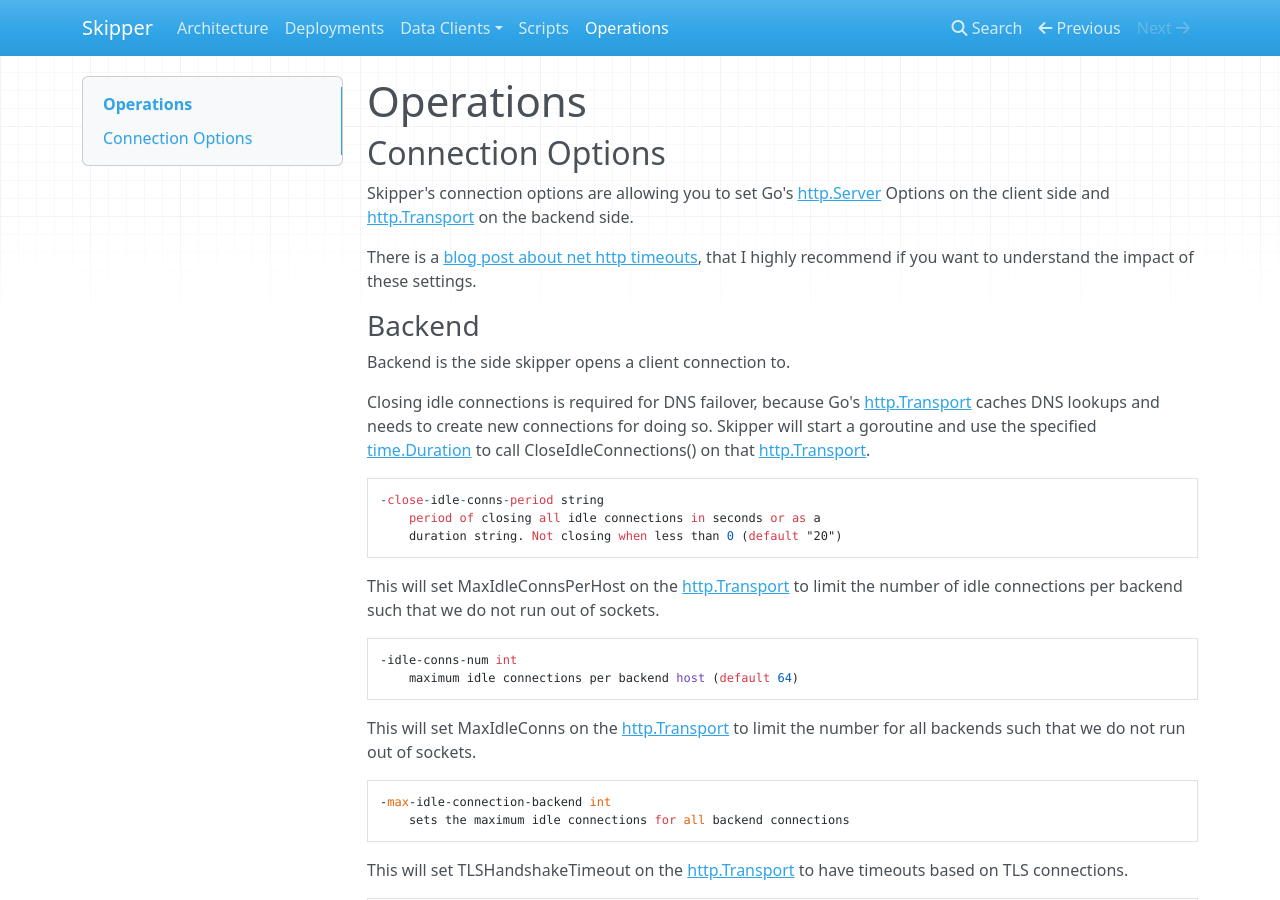
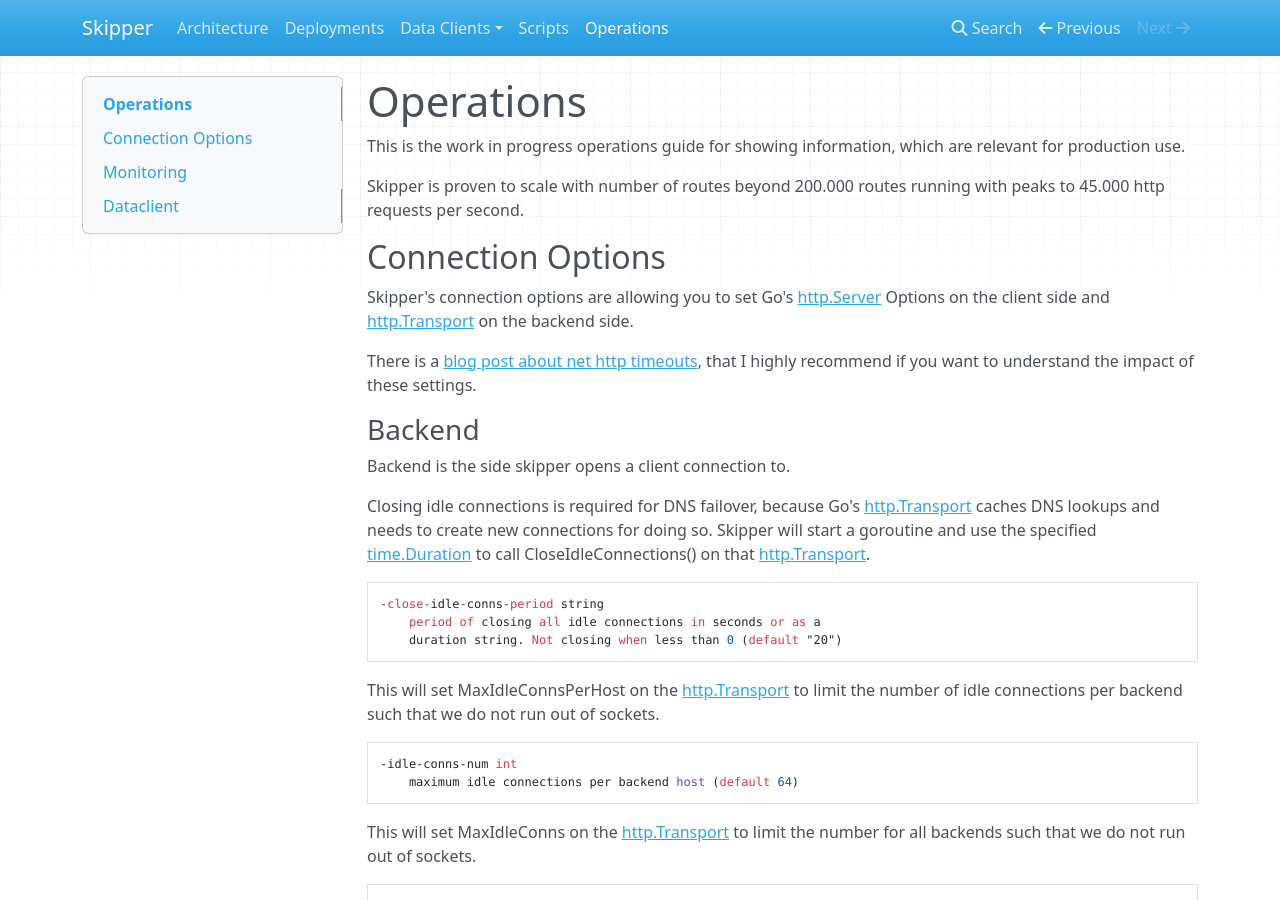
Before and after one commit to zalando/skipper, an MkDocs documentation site: the page built from docs/operations.md, in a window 1280 px wide and 900 px high. Built offline with MkDocs 1.6.1, drawn with Linux system fonts in a browser that asks for light colours; nearby versions of some CDN libraries; old or Windows-style settings are respelled for this version of MkDocs.

Commit message:
initial docs for operations, running skipper in production

```diff
--- a/docs/operations.md
+++ b/docs/operations.md
@@ -1,4 +1,10 @@
 # Operations
+
+This is the work in progress operations guide for showing information,
+which are relevant for production use.
+
+Skipper is proven to scale with number of routes beyond 200.000 routes
+running with peaks to 45.000 http requests per second.
 
 ## Connection Options
 
@@ -114,7 +120,7 @@
         set MaxHeaderBytes for http server connections (default 1048576)
 
 
-### Monitoring
+## Monitoring
 
 Monitoring is one of the most important things you need to run in
 production and skipper has a [godoc page](https://godoc.org/github.com/zalando/skipper)
@@ -122,7 +128,7 @@
 describing options and most keys you will find in the metrics handler
 endpoint. The default is listening on :9911/metrics.
 
-#### Connection metrics
+### Connection metrics
 
 This option will enable known loadbalancer connections metrics, like
 counters for active and new connections. This feature sets a metrics
@@ -153,7 +159,7 @@
       /* stripped a lot of metrics here */
     }
 
-#### Application metrics
+### Application metrics
 
 Application metrics for your proxied applications you can enable with the option:
 
@@ -224,7 +230,7 @@
         use exponentially decaying sample in metrics
 
 
-#### Go metrics
+### Go metrics
 
 Metrics from the
 [go runtime memstats](https://golang.org/pkg/runtime/#MemStats)
@@ -332,7 +338,7 @@
       }
    }
 
-### Dataclient
+## Dataclient
 
 Dataclients poll some kind of data source for routes. To change the timeout for calls that polls a dataclient, which could be the kubernetes API, use the following option:
 
```
